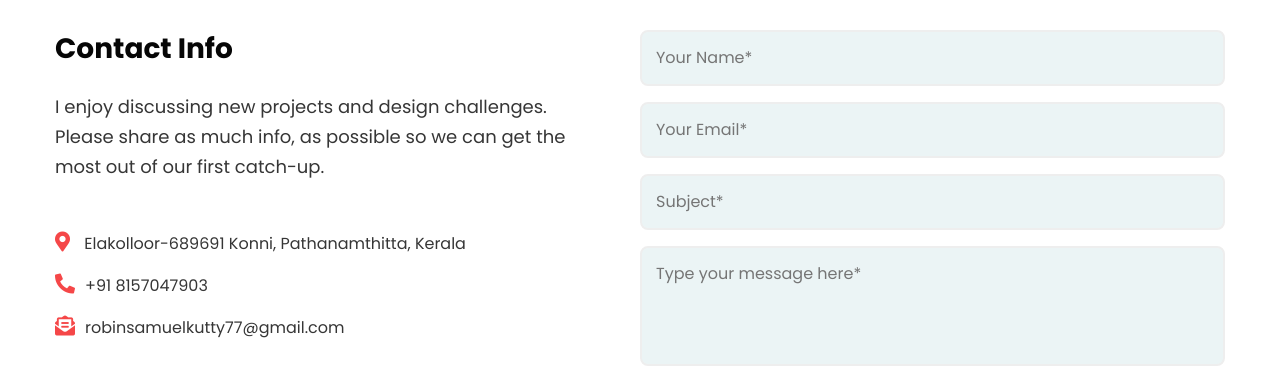
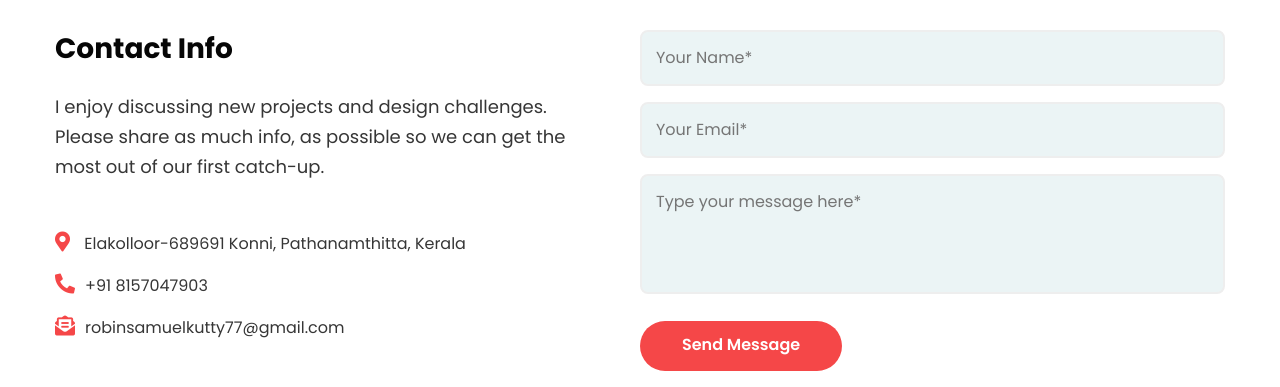
Before and after one commit to robinsamuelkutty/robin-website, a plain HTML site: page contact.html in a window 1280 px wide. Shown: the part 525-912 px from the top of the page. Drawn offline with Linux system fonts and the light colour scheme.

Commit message:
Update contact.html

```diff
--- a/contact.html
+++ b/contact.html
@@ -117,14 +117,13 @@ Author URL: http://w3layouts.com
                     </ul>
                 </div>
                 <div class="col-md-6 contact-right mt-md-0 mt-5 ps-lg-0">
-                    <form action="https://sendmail.w3layouts.com/submitForm" method="post" class="signin-form">
+                    <form action="https://script.google.com/macros/s/AKfycbyQJhQi2qjP4AVo-iiOuUXW3Ug-Gh2fDuEVEzl_/exec" method="post" class="signin-form">
                         <div class="input-grids">
                             <input type="text" name="w3lName" id="w3lName" placeholder="Your Name*"
                                 class="contact-input" required="" />
                             <input type="email" name="w3lSender" id="w3lSender" placeholder="Your Email*"
                                 class="contact-input" required="" />
-                            <input type="text" name="w3lSubect" id="w3lSubect" placeholder="Subject*"
-                                class="contact-input" required="" />
+
 
                         </div>
                         <div class="form-input">
```
